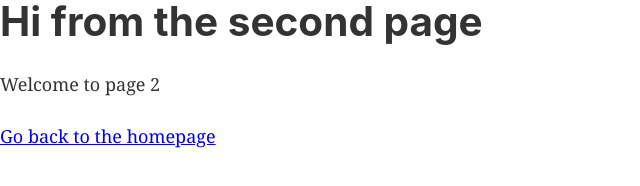
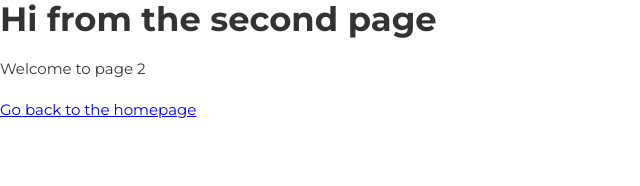
Before and after one commit to kkollman/new-petpit-landing-page, a Gatsby site: page /page-2 in a window 1280 px wide. Shown: the whole page, without its empty margins (0-640 px from the left). Built offline with nearby package versions, Linux system fonts and the light colour scheme; Gatsby itself is replaced by a stand-in of ours.

Commit message:
add Icon component - add google fonts plugin - setup general styles i.e. font sizes and font family

```diff
--- a/gatsby-config.js
+++ b/gatsby-config.js
@@ -9,6 +9,12 @@ module.exports = {
     'gatsby-plugin-react-helmet',
     `gatsby-plugin-sass`,
     {
+      resolve: `gatsby-plugin-google-fonts`,
+      options: {
+        fonts: [`Montserrat:300,400,400i,700&amp;subset=latin-ext`]
+      }
+    },
+    {
       resolve: `gatsby-source-filesystem`,
       options: {
         name: `images`,
@@ -17,6 +23,7 @@ module.exports = {
     },
     'gatsby-transformer-sharp',
     'gatsby-plugin-sharp',
+    'gatsby-plugin-svg-sprite',
     {
       resolve: `gatsby-plugin-manifest`,
       options: {
--- a/package.json
+++ b/package.json
@@ -6,11 +6,13 @@
   "dependencies": {
     "gatsby": "^2.0.19",
     "gatsby-image": "^2.0.15",
+    "gatsby-plugin-google-fonts": "^0.0.4",
     "gatsby-plugin-manifest": "^2.0.5",
     "gatsby-plugin-offline": "^2.0.5",
     "gatsby-plugin-react-helmet": "^3.0.0",
     "gatsby-plugin-sass": "^2.0.7",
     "gatsby-plugin-sharp": "^2.0.7",
+    "gatsby-plugin-svg-sprite": "^2.0.1",
     "gatsby-source-filesystem": "^2.0.4",
     "gatsby-transformer-sharp": "^2.1.4",
     "lodash": "^4.17.11",
--- a/src/components/Button/Button.module.scss
+++ b/src/components/Button/Button.module.scss
@@ -3,17 +3,19 @@
 
 $button-background: $black;
 $button-text-color: $white;
+$button-shadow: 0 6px 16px 1px rgba($black,0.19);
 
 .button {
+  @extend %font-size-small;
+
   background-color: $button-background;
   color: $button-text-color;
-  font-size: 11px;
-  line-height: 11px;
-  padding: 13px 30px;
+  padding: em(13px, 11px) em(30px, 11px);
   border-radius: 30px;
-  box-shadow: 0 6px 16px 1px rgba(0,0,0,0.19);
-  z-index: 9999;
+  box-shadow: $button-shadow;
+  z-index: $topmost;
   cursor: pointer;
+  //this is a hack for mobile safari:
   -webkit-transform:translate3d(0,0,0);
   @supports (-webkit-overflow-scrolling: touch) {
     display: none;
--- /dev/null
+++ b/src/components/Icon/Icon.module.scss
@@ -0,0 +1,8 @@
+@import 'src/styles/variables';
+
+$icon-background: $default-red;
+
+.icon {
+  padding: 10px;
+  background: $icon-background;
+}
--- /dev/null
+++ b/src/components/Icon/index.js
@@ -0,0 +1 @@
+export { default } from './Icon.component'
--- a/src/components/Layout/Layout.component.js
+++ b/src/components/Layout/Layout.component.js
@@ -4,7 +4,7 @@ import Helmet from 'react-helmet'
 import { StaticQuery, graphql } from 'gatsby'
 
 import Header from '../PageHead/header'
-import './layout.css'
+import styles from './Layout.module.scss'
 
 const Layout = ({ children }) => (
   <StaticQuery
--- a/src/components/Layout/layout.css
+++ b/src/components/Layout/Layout.module.scss
@@ -1,7 +1,8 @@
+@import 'src/styles/typography';
+
 html {
-  font-family: sans-serif;
-  -ms-text-size-adjust: 100%;
-  -webkit-text-size-adjust: 100%;
+  font-size: 15px;
+  font-family: $font-name;
 }
 body {
   margin: 0;
@@ -182,11 +183,7 @@ textarea {
   -webkit-appearance: button;
   font: inherit;
 }
-html {
-  font: 112.5%/1.45em georgia, serif;
-  box-sizing: border-box;
-  overflow-y: scroll;
-}
+
 * {
   box-sizing: inherit;
 }
@@ -198,7 +195,7 @@ html {
 }
 body {
   color: hsla(0, 0%, 0%, 0.8);
-  font-family: georgia, serif;
+  font-family: $font-name, sans-serif;
   font-weight: normal;
   word-wrap: break-word;
   font-kerning: normal;
@@ -228,7 +225,7 @@ h1 {
   padding-top: 0;
   margin-bottom: 1.45rem;
   color: inherit;
-  font-family: -apple-system, BlinkMacSystemFont, Segoe UI, Roboto, Oxygen,
+  font-family: $font-name, -apple-system, BlinkMacSystemFont, Segoe UI, Roboto, Oxygen,
     Ubuntu, Cantarell, Fira Sans, Droid Sans, Helvetica Neue, sans-serif;
   font-weight: bold;
   text-rendering: optimizeLegibility;
@@ -245,7 +242,7 @@ h2 {
   padding-top: 0;
   margin-bottom: 1.45rem;
   color: inherit;
-  font-family: -apple-system, BlinkMacSystemFont, Segoe UI, Roboto, Oxygen,
+  font-family: $font-name, -apple-system, BlinkMacSystemFont, Segoe UI, Roboto, Oxygen,
     Ubuntu, Cantarell, Fira Sans, Droid Sans, Helvetica Neue, sans-serif;
   font-weight: bold;
   text-rendering: optimizeLegibility;
@@ -262,7 +259,7 @@ h3 {
   padding-top: 0;
   margin-bottom: 1.45rem;
   color: inherit;
-  font-family: -apple-system, BlinkMacSystemFont, Segoe UI, Roboto, Oxygen,
+  font-family: $font-name, -apple-system, BlinkMacSystemFont, Segoe UI, Roboto, Oxygen,
     Ubuntu, Cantarell, Fira Sans, Droid Sans, Helvetica Neue, sans-serif;
   font-weight: bold;
   text-rendering: optimizeLegibility;
@@ -279,7 +276,7 @@ h4 {
   padding-top: 0;
   margin-bottom: 1.45rem;
   color: inherit;
-  font-family: -apple-system, BlinkMacSystemFont, Segoe UI, Roboto, Oxygen,
+  font-family: $font-name, -apple-system, BlinkMacSystemFont, Segoe UI, Roboto, Oxygen,
     Ubuntu, Cantarell, Fira Sans, Droid Sans, Helvetica Neue, sans-serif;
   font-weight: bold;
   text-rendering: optimizeLegibility;
@@ -296,7 +293,7 @@ h5 {
   padding-top: 0;
   margin-bottom: 1.45rem;
   color: inherit;
-  font-family: -apple-system, BlinkMacSystemFont, Segoe UI, Roboto, Oxygen,
+  font-family: $font-name, -apple-system, BlinkMacSystemFont, Segoe UI, Roboto, Oxygen,
     Ubuntu, Cantarell, Fira Sans, Droid Sans, Helvetica Neue, sans-serif;
   font-weight: bold;
   text-rendering: optimizeLegibility;
@@ -313,7 +310,7 @@ h6 {
   padding-top: 0;
   margin-bottom: 1.45rem;
   color: inherit;
-  font-family: -apple-system, BlinkMacSystemFont, Segoe UI, Roboto, Oxygen,
+  font-family: $font-name, -apple-system, BlinkMacSystemFont, Segoe UI, Roboto, Oxygen,
     Ubuntu, Cantarell, Fira Sans, Droid Sans, Helvetica Neue, sans-serif;
   font-weight: bold;
   text-rendering: optimizeLegibility;
--- a/src/components/TopbarMenu/TopbarMenu.component.js
+++ b/src/components/TopbarMenu/TopbarMenu.component.js
@@ -5,6 +5,7 @@ import { noop } from 'lodash'
 import styles from './TopbarMenu.module.scss'
 
 import Button from 'components/Button'
+import Icon from 'components/Icon'
 
 const TopbarMenu = ({ onClick }) => {
   return (
@@ -12,6 +13,9 @@ const TopbarMenu = ({ onClick }) => {
       className={styles.topbarmenu}
       onClick={onClick}
     >
+      <div className="pages">
+        <Icon/>
+      </div>
       <Button label={'Pobierz aplikację'} />
     </div>
   )
--- a/src/styles/_functions.scss
+++ b/src/styles/_functions.scss
@@ -1,6 +1,6 @@
-@import "styles/variables";
+@import "src/styles/variables";
 
-@function pxtorem($pixels, $context: 16px) {
+@function pxtorem($pixels, $context: 15px) {
   @if (unitless($pixels)) {
     $pixels: $pixels * 1px;
   }
--- a/src/styles/_typography.scss
+++ b/src/styles/_typography.scss
@@ -1,41 +1,40 @@
 @import 'src/styles/responsive';
-@import 'src/styles/functions/px-to-rem';
+@import 'src/styles/functions';
 
 ////////////////////////
 // GLOBAL-FONT-NAMES  //
 ////////////////////////
 
-$font-name: 'kyrial-sans-pro';
-$font-name-condensed: 'kyrial-sans-pro-cond';
+$font-name: 'Montserrat';
 
 ///////////////////
 // SIZES - WIDE  //
 ///////////////////
 
-$huge-wide: pxtorem(48px);
+$huge-wide: pxtorem(37px);
 $large-wide: pxtorem(32px);
 $bigger-wide: pxtorem(28px);
-$big-wide: pxtorem(24px);
-$medium-wide: pxtorem(20px);
+$big-wide: pxtorem(18px);
+$medium-wide: pxtorem(15px);
 $accent-wide: pxtorem(18px);
 $normal-wide: pxtorem(16px);
 $copy-wide: pxtorem(14px);
-$small-wide: pxtorem(12px);
+$small-wide: pxtorem(11px);
 $tiny-wide: pxtorem(10px);
 
 //////////////////////
 // SIZES - DESKTOP  //
 //////////////////////
 
-$huge-desktop: pxtorem(48px);
+$huge-desktop: pxtorem(37px);
 $large-desktop: pxtorem(32px);
 $bigger-desktop: pxtorem(28px);
-$big-desktop: pxtorem(24px);
-$medium-desktop: pxtorem(20px);
+$big-desktop: pxtorem(18px);
+$medium-desktop: pxtorem(15px);
 $accent-desktop: pxtorem(18px);
 $normal-desktop: pxtorem(16px);
 $copy-desktop: pxtorem(14px);
-$small-desktop: pxtorem(12px);
+$small-desktop: pxtorem(11px);
 $tiny-desktop: pxtorem(10px);
 
 ////////////////////
@@ -45,27 +44,27 @@ $tiny-desktop: pxtorem(10px);
 $huge-tablet: pxtorem(34px);
 $large-tablet: pxtorem(30px);
 $bigger-tablet: pxtorem(18px);
-$big-tablet: pxtorem(22px);
-$medium-tablet: pxtorem(20px);
+$big-tablet: pxtorem(16px);
+$medium-tablet: pxtorem(14px);
 $accent-tablet: pxtorem(16px);
 $normal-tablet: pxtorem(14px);
 $copy-tablet: pxtorem(13px);
-$small-tablet: pxtorem(11px);
+$small-tablet: pxtorem(10px);
 $tiny-tablet: pxtorem(10px);
 
 ////////////////////
 // SIZES - MOBILE //
 ////////////////////
 
-$huge-mobile: pxtorem(30px);
+$huge-mobile: pxtorem(34px);
 $large-mobile: pxtorem(30px);
 $bigger-mobile: pxtorem(18px);
-$big-mobile: pxtorem(20px);
-$medium-mobile: pxtorem(16px);
+$big-mobile: pxtorem(16px);
+$medium-mobile: pxtorem(14px);
 $accent-mobile: pxtorem(15px);
 $normal-mobile: pxtorem(14px);
 $copy-mobile: pxtorem(13px);
-$small-mobile: pxtorem(11px);
+$small-mobile: pxtorem(10px);
 $tiny-mobile: pxtorem(10px);
 
 /**
--- a/src/styles/_variables.scss
+++ b/src/styles/_variables.scss
@@ -3,3 +3,8 @@ $default-red: #fd1857;
 $black: #000;
 $white: #fff;
 $browser-context: 16;
+
+
+
+//z-stack layers
+$topmost: 9999;
```
Also changed, not shown: src/components/GatsbyImage/image.js (deleted, +0 -32 lines), src/components/Icon/Icon.component.js (added, +34 -0 lines), src/components/Icon/Icons/blog.svg (added), 1 other file.
